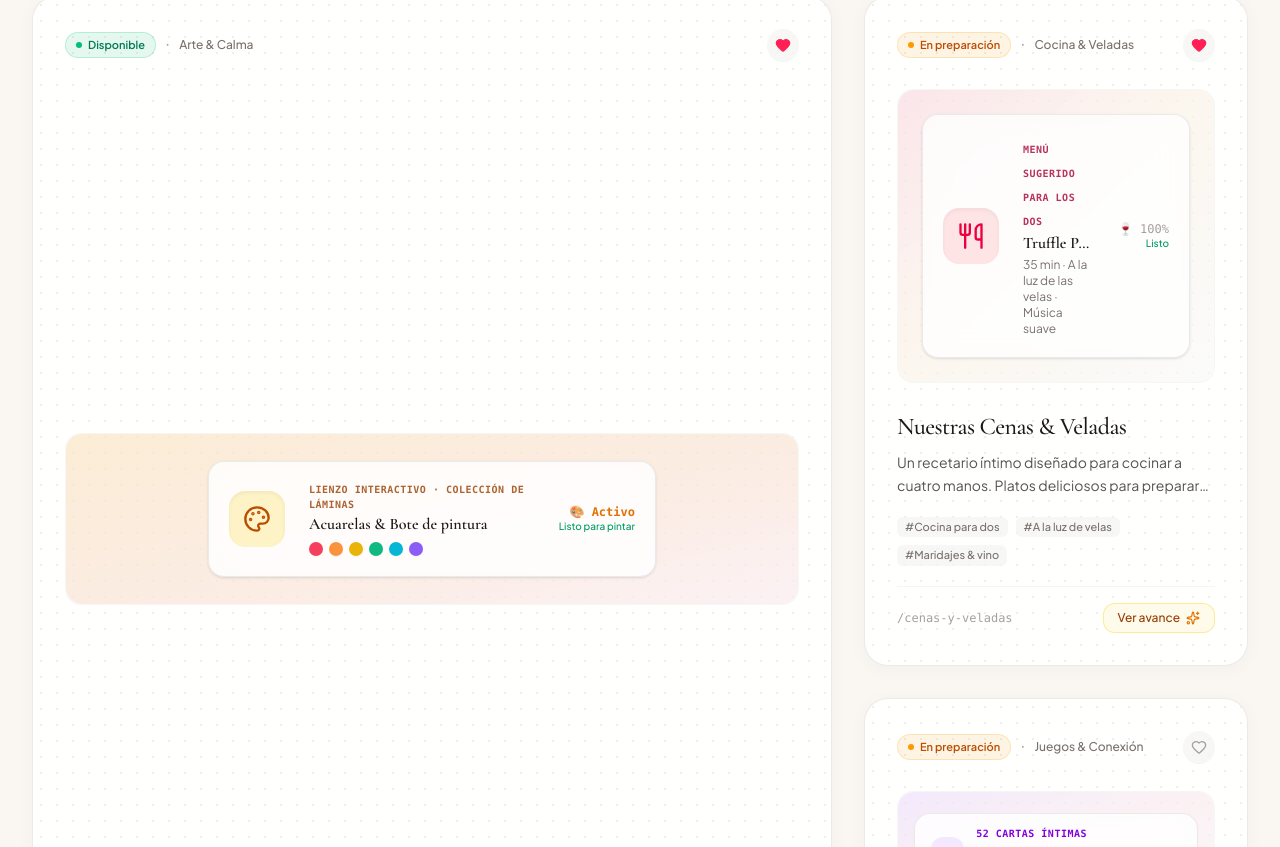
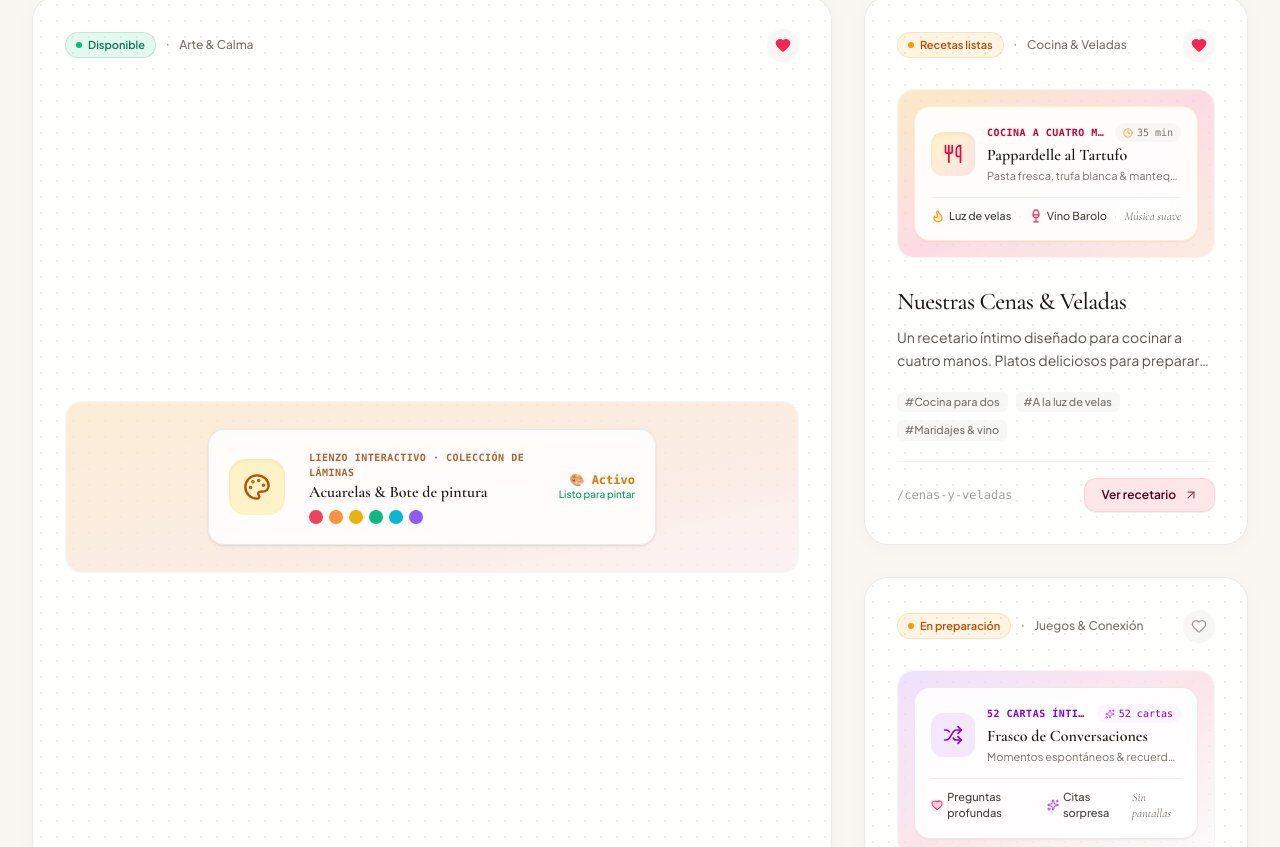
Before and after one commit to Beto18v/digital-crafts, a React (Vite) app: page / in a window 1280 px wide. Shown: the part 1013-1860 px from the top of the page. Built offline with nearby package versions, Linux system fonts and the light colour scheme.

Commit message:
feat: update content for Cocina and Tarjetas projects
Refine project details, update UI labels, and add new icons to the BentoCard component to improve content clarity and thematic alignment.

```diff
--- a/src/components/BentoCard.tsx
+++ b/src/components/BentoCard.tsx
@@ -8,6 +8,9 @@ import {
   Palette,
   Heart,
   Shuffle,
+  Wine,
+  Clock,
+  Flame,
 } from 'lucide-react';
 import { ProjectCardInfo, Language } from '../types';
 import { cn } from '../lib/utils';
@@ -23,7 +26,7 @@ const TEXTOS = {
   },
   botones: {
     comenzar: 'Comenzar',
-    verAvance: 'Ver avance',
+    verAvance: 'Ver recetas',
     proximamente: 'Próximamente',
   },
   favoritos: {
@@ -31,14 +34,21 @@ const TEXTOS = {
     quitar: 'Quitar de nuestros favoritos',
   },
   artworks: {
-    cocinaSubtitulo: 'Menú sugerido para los dos',
-    cocinaDetalles: '35 min · A la luz de las velas · Música suave',
-    cocinaListo: 'Listo',
+    cocinaKicker: 'Cocina a cuatro manos',
+    cocinaTitulo: 'Pappardelle al Tartufo',
+    cocinaSubtitulo: 'Pasta fresca, trufa blanca & mantequilla dorada',
+    cocinaTiempo: '35 min',
+    cocinaDetalle1: 'Luz de velas',
+    cocinaDetalle2: 'Vino Barolo',
+    cocinaDetalle3: 'Música suave',
     lienzoSubtitulo: 'Lienzo interactivo · Colección de láminas',
     lienzoTitulo: 'Acuarelas & Bote de pintura',
     lienzoListo: 'Listo para pintar',
     tarjetasSubtitulo: '52 Cartas íntimas',
-    tarjetasDetalles: 'Conversaciones & momentos espontáneos',
+    tarjetasTitulo: 'Frasco de Conversaciones',
+    tarjetasDetalles: 'Momentos espontáneos & recuerdos que nos unen',
+    tarjetasDetalle1: 'Preguntas profundas',
+    tarjetasDetalle2: 'Citas sorpresa',
   },
 };
 
@@ -83,7 +93,7 @@ export const BentoCard: React.FC<BentoCardProps> = ({
       }
     : isInProgress
     ? {
-        text: TEXTOS.estados.enProceso,
+        text: project.id === 'date-night-playbook' ? 'Recetas listas' : TEXTOS.estados.enProceso,
         bgClass: 'bg-amber-500/10 text-amber-700 dark:text-amber-300 border-amber-500/20',
         dotClass: 'bg-amber-500',
       }
@@ -97,27 +107,50 @@ export const BentoCard: React.FC<BentoCardProps> = ({
   const renderVisualArtwork = () => {
     if (project.id === 'date-night-playbook') {
       return (
-        <div className="relative w-full h-full min-h-[170px] flex items-center justify-center p-6 select-none overflow-hidden">
-          <div className="absolute inset-0 bg-gradient-to-br from-rose-500/10 via-amber-500/5 to-transparent rounded-2xl" />
-          <div className="relative z-10 flex flex-col sm:flex-row items-center gap-6 w-full max-w-md bg-white/80 dark:bg-stone-900/80 backdrop-blur-md p-5 rounded-2xl border border-stone-200/80 dark:border-white/10 shadow-sm group-hover:shadow-md transition-shadow">
-            <div className="w-14 h-14 rounded-2xl bg-rose-100 dark:bg-rose-950/70 flex items-center justify-center text-rose-600 dark:text-rose-300 shadow-inner shrink-0 group-hover:scale-105 transition-transform">
-              <Utensils className="w-7 h-7" />
+        <div className="relative w-full h-full min-h-[142px] flex items-center justify-center p-3.5 sm:p-4 select-none overflow-hidden">
+          {/* Fondo cálido a la luz de las velas */}
+          <div className="absolute inset-0 bg-gradient-to-br from-amber-500/20 via-rose-500/15 to-orange-500/10 rounded-2xl" />
+
+          {/* Tarjeta flotante con estética de menú degustación */}
+          <div className="relative z-10 w-full bg-white/90 dark:bg-stone-900/90 backdrop-blur-md p-4 rounded-2xl border border-amber-200/50 dark:border-white/10 shadow-xs flex flex-col gap-3 group-hover:border-amber-400/40 transition-colors">
+            {/* Cabecera del plato */}
+            <div className="flex items-center gap-3">
+              <div className="w-11 h-11 rounded-xl bg-gradient-to-br from-amber-100 to-rose-100 dark:from-amber-950/70 dark:to-rose-950/70 flex items-center justify-center text-rose-600 dark:text-rose-300 shadow-inner shrink-0 group-hover:scale-105 transition-transform">
+                <Utensils className="w-5 h-5" />
               </div>
               <div className="text-left flex-1 min-w-0">
-              <span className="text-[10px] font-mono uppercase tracking-wider text-rose-800/80 dark:text-rose-300 font-semibold">
+                <div className="flex items-center justify-between gap-2 mb-0.5">
+                  <span className="text-[10px] font-mono uppercase tracking-wider text-rose-700 dark:text-rose-300 font-semibold truncate">
+                    {TEXTOS.artworks.cocinaKicker}
+                  </span>
+                  <span className="inline-flex items-center gap-1 text-[10px] font-mono text-stone-500 dark:text-stone-400 bg-stone-100/90 dark:bg-stone-800/90 px-2 py-0.5 rounded-full shrink-0">
+                    <Clock className="w-2.5 h-2.5 text-amber-500" />
+                    <span>{TEXTOS.artworks.cocinaTiempo}</span>
+                  </span>
+                </div>
+                <h4 className="font-serif text-base font-semibold text-stone-900 dark:text-stone-100 truncate leading-snug">
+                  {TEXTOS.artworks.cocinaTitulo}
+                </h4>
+                <p className="text-[11px] text-stone-500 dark:text-stone-400 truncate mt-0.5">
                   {TEXTOS.artworks.cocinaSubtitulo}
-              </span>
-              <h4 className="font-serif text-base font-semibold text-stone-900 dark:text-stone-100 truncate">
-                Truffle Pappardelle & Barolo
-              </h4>
-              <p className="text-xs text-stone-500 dark:text-stone-400 mt-0.5">
-                {TEXTOS.artworks.cocinaDetalles}
                 </p>
               </div>
-            <div className="hidden sm:flex flex-col items-end text-xs text-stone-400 font-mono">
-              <span>🍷 100%</span>
-              <span className="text-[10px] text-emerald-600 dark:text-emerald-400 font-sans font-medium">
-                {TEXTOS.artworks.cocinaListo}
+            </div>
+
+            {/* Fila sensorial romántica: Velas, Vino y Ambiente */}
+            <div className="flex items-center justify-between pt-2.5 border-t border-stone-200/60 dark:border-white/10 text-[11px] text-stone-600 dark:text-stone-300">
+              <span className="flex items-center gap-1 font-medium text-stone-700 dark:text-stone-200">
+                <Flame className="w-3.5 h-3.5 text-amber-500 fill-amber-500/20 animate-pulse" />
+                <span>{TEXTOS.artworks.cocinaDetalle1}</span>
+              </span>
+              <span className="text-stone-300 dark:text-stone-700">·</span>
+              <span className="flex items-center gap-1 font-medium text-stone-700 dark:text-stone-200">
+                <Wine className="w-3.5 h-3.5 text-rose-500" />
+                <span>{TEXTOS.artworks.cocinaDetalle2}</span>
+              </span>
+              <span className="text-stone-300 dark:text-stone-700">·</span>
+              <span className="text-stone-500 dark:text-stone-400 font-serif italic text-xs">
+                {TEXTOS.artworks.cocinaDetalle3}
               </span>
             </div>
           </div>
@@ -163,18 +196,44 @@ export const BentoCard: React.FC<BentoCardProps> = ({
 
     // Default: Adventure Jar
     return (
-      <div className="relative w-full h-full min-h-[130px] flex items-center justify-center p-4 select-none">
-        <div className="absolute inset-0 bg-gradient-to-br from-purple-500/10 via-rose-500/5 to-transparent rounded-2xl" />
-        <div className="relative z-10 bg-white/85 dark:bg-stone-900/85 backdrop-blur-md px-4 py-3 rounded-2xl border border-stone-200/80 dark:border-white/10 shadow-xs flex items-center gap-3">
-          <div className="w-10 h-10 rounded-xl bg-purple-100 dark:bg-purple-950/70 flex items-center justify-center text-purple-700 dark:text-purple-300">
+      <div className="relative w-full h-full min-h-[142px] flex items-center justify-center p-3.5 sm:p-4 select-none overflow-hidden">
+        <div className="absolute inset-0 bg-gradient-to-br from-purple-500/15 via-rose-500/10 to-transparent rounded-2xl" />
+        <div className="relative z-10 w-full bg-white/90 dark:bg-stone-900/90 backdrop-blur-md p-4 rounded-2xl border border-stone-200/80 dark:border-white/10 shadow-xs flex flex-col gap-3 group-hover:border-purple-400/40 transition-colors">
+          <div className="flex items-center gap-3">
+            <div className="w-11 h-11 rounded-xl bg-purple-100 dark:bg-purple-950/70 flex items-center justify-center text-purple-700 dark:text-purple-300 shrink-0 group-hover:scale-105 transition-transform">
               <Shuffle className="w-5 h-5" />
             </div>
-          <div className="text-left">
-            <span className="text-[10px] uppercase font-mono tracking-wider text-purple-700 dark:text-purple-300 font-semibold block">
+            <div className="text-left flex-1 min-w-0">
+              <div className="flex items-center justify-between gap-2 mb-0.5">
+                <span className="text-[10px] uppercase font-mono tracking-wider text-purple-700 dark:text-purple-300 font-semibold truncate">
                   {TEXTOS.artworks.tarjetasSubtitulo}
                 </span>
-            <span className="text-xs text-stone-700 dark:text-stone-300 font-medium">
+                <span className="inline-flex items-center gap-1 text-[10px] font-mono text-purple-700 dark:text-purple-300 bg-purple-50 dark:bg-purple-950/60 px-2 py-0.5 rounded-full shrink-0">
+                  <Sparkles className="w-2.5 h-2.5 text-purple-500" />
+                  <span>52 cartas</span>
+                </span>
+              </div>
+              <h4 className="font-serif text-base font-semibold text-stone-900 dark:text-stone-100 truncate leading-snug">
+                {TEXTOS.artworks.tarjetasTitulo}
+              </h4>
+              <p className="text-[11px] text-stone-500 dark:text-stone-400 truncate mt-0.5">
                 {TEXTOS.artworks.tarjetasDetalles}
+              </p>
+            </div>
+          </div>
+          <div className="flex items-center justify-between pt-2.5 border-t border-stone-200/60 dark:border-white/10 text-[11px] text-stone-600 dark:text-stone-300">
+            <span className="flex items-center gap-1 font-medium text-stone-700 dark:text-stone-200">
+              <Heart className="w-3.5 h-3.5 text-rose-500 fill-rose-500/20" />
+              <span>{TEXTOS.artworks.tarjetasDetalle1}</span>
+            </span>
+            <span className="text-stone-300 dark:text-stone-700">·</span>
+            <span className="flex items-center gap-1 font-medium text-stone-700 dark:text-stone-200">
+              <Sparkles className="w-3.5 h-3.5 text-purple-500" />
+              <span>{TEXTOS.artworks.tarjetasDetalle2}</span>
+            </span>
+            <span className="text-stone-300 dark:text-stone-700">·</span>
+            <span className="text-stone-500 dark:text-stone-400 font-serif italic text-xs">
+              Sin pantallas
             </span>
           </div>
         </div>
@@ -328,10 +387,15 @@ export const BentoCard: React.FC<BentoCardProps> = ({
               <button
                 type="button"
                 onClick={() => onOpen(project)}
-                className="inline-flex items-center gap-1.5 px-3.5 py-1.5 rounded-xl text-xs font-medium text-amber-800 dark:text-amber-300 bg-amber-50 dark:bg-amber-950/50 hover:bg-amber-100 dark:hover:bg-amber-900/60 border border-amber-200/80 dark:border-amber-800/40 cursor-pointer transition-colors"
+                className={cn(
+                  'inline-flex items-center gap-2 px-4 py-2 rounded-xl text-xs font-semibold cursor-pointer transition-all active:scale-[0.98] shadow-2xs group/btn',
+                  project.id === 'date-night-playbook'
+                    ? 'text-rose-950 dark:text-rose-100 bg-rose-100/90 dark:bg-rose-950/60 hover:bg-rose-200/90 dark:hover:bg-rose-900/70 border border-rose-200/80 dark:border-rose-800/50'
+                    : 'text-amber-950 dark:text-amber-100 bg-amber-100/80 dark:bg-amber-950/50 hover:bg-amber-200/80 dark:hover:bg-amber-900/60 border border-amber-200/80 dark:border-amber-800/50'
+                )}
               >
                 <span>{project.actionLabel?.es || TEXTOS.botones.verAvance}</span>
-                <Sparkles className="w-3.5 h-3.5 text-amber-600 dark:text-amber-400" />
+                <ArrowUpRight className="w-3.5 h-3.5 opacity-70 group-hover/btn:translate-x-0.5 group-hover/btn:-translate-y-0.5 transition-transform" />
               </button>
             )
           ) : (
--- a/src/data/projects.ts
+++ b/src/data/projects.ts
@@ -47,8 +47,8 @@ export const projects: ProjectCardInfo[] = [
       en: 'Cocina & Veladas',
     },
     actionLabel: {
-      es: 'Ver avance',
-      en: 'Ver avance',
+      es: 'Ver recetario',
+      en: 'Ver recetario',
     },
     isDemo: true,
     tags: [
@@ -76,8 +76,8 @@ export const projects: ProjectCardInfo[] = [
       en: 'Juegos & Conexión',
     },
     actionLabel: {
-      es: 'Ver avance',
-      en: 'Ver avance',
+      es: 'Explorar cartas',
+      en: 'Explorar cartas',
     },
     isDemo: true,
     tags: [
```
Lines whose indentation alone changed are shown as unchanged.
